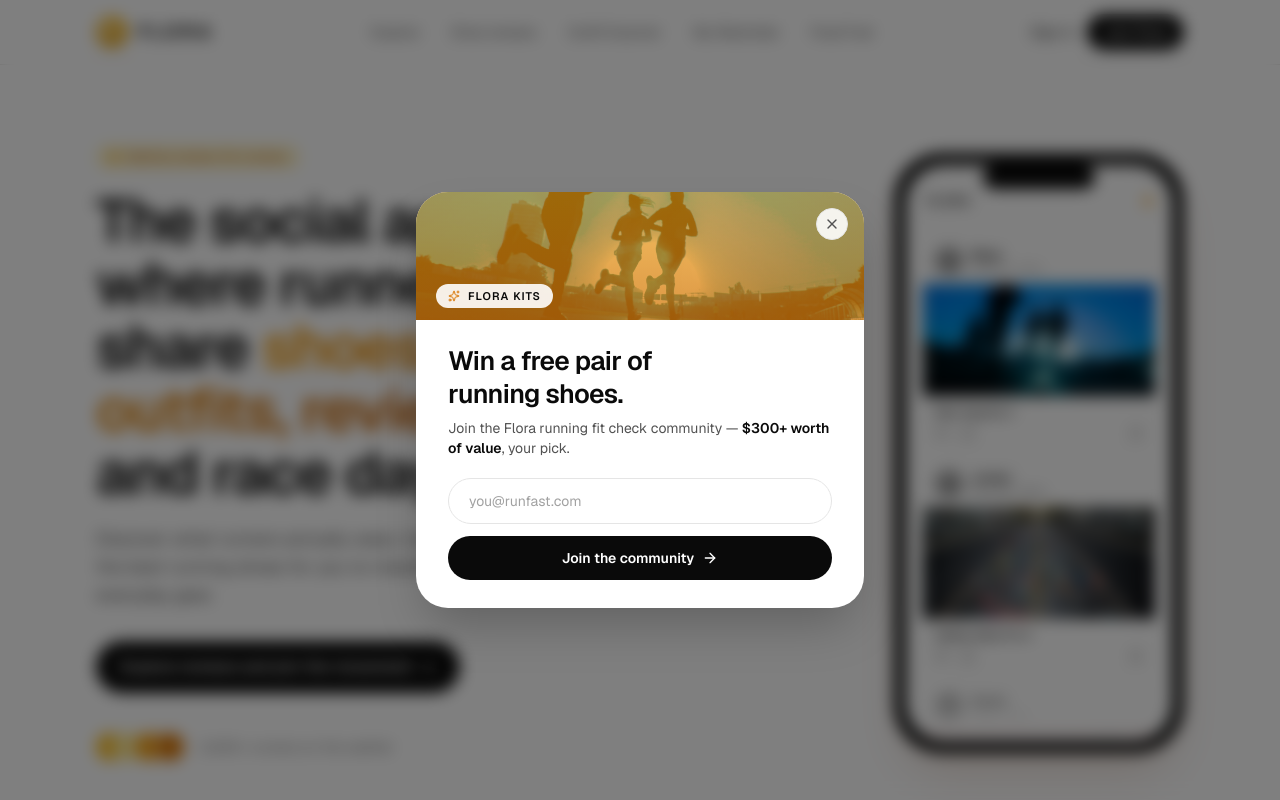
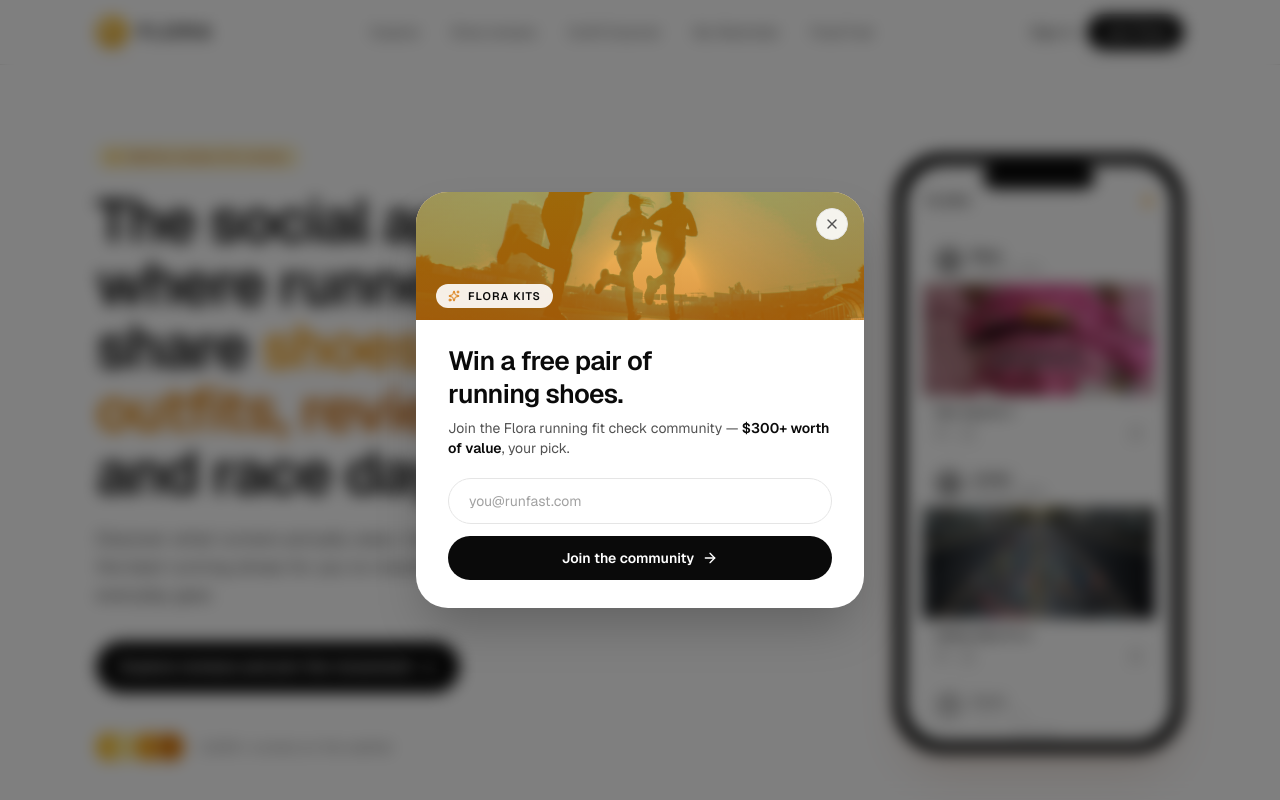
Before and after one commit to precieux-jewelry/flora, a Next.js app: page / in a window 1280 px wide. Shown: the top 800 px of the page. Built offline with nearby package versions, Linux system fonts and the light colour scheme; no server answers; grey boxes are pictures that could not be loaded.

Commit message:
tweak: iphone preview — Maya = pink bed kit, Sasha = lets-go-running

```diff
--- a/components/landing/iphone-preview.tsx
+++ b/components/landing/iphone-preview.tsx
@@ -26,7 +26,7 @@
               shoe="Nike Vaporfly 3"
               tone="from-amber-100 to-amber-50"
               avatarId="1494790108377-be9c29b29330"
-              photoSrc="/images/run-sunset.jpg"
+              photoSrc="/images/trending-half-marathon-eve.jpg"
               delay={0}
             />
             <FeedCard
@@ -44,7 +44,7 @@
               shoe="Hoka Mach X"
               tone="from-stone-100 to-stone-50"
               avatarId="1438761681033-6461ffad8d80"
-              photoSrc="/images/run-track.jpg"
+              photoSrc="/images/trending-lets-go-running.jpg"
               delay={0.3}
             />
           </div>
```
